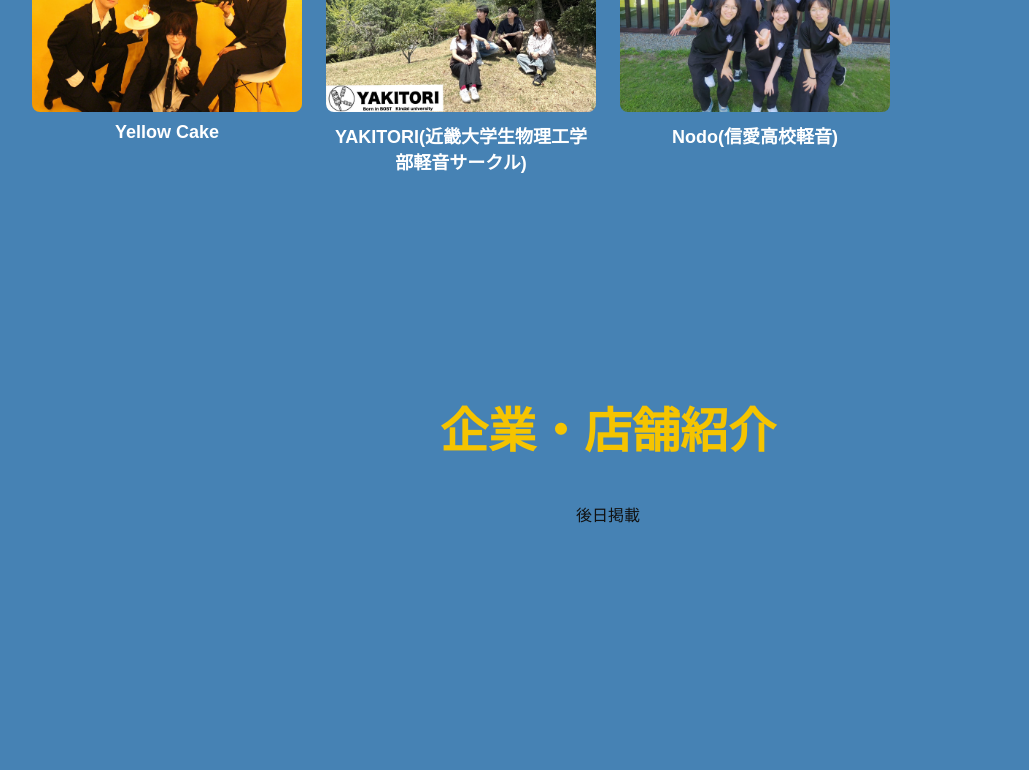
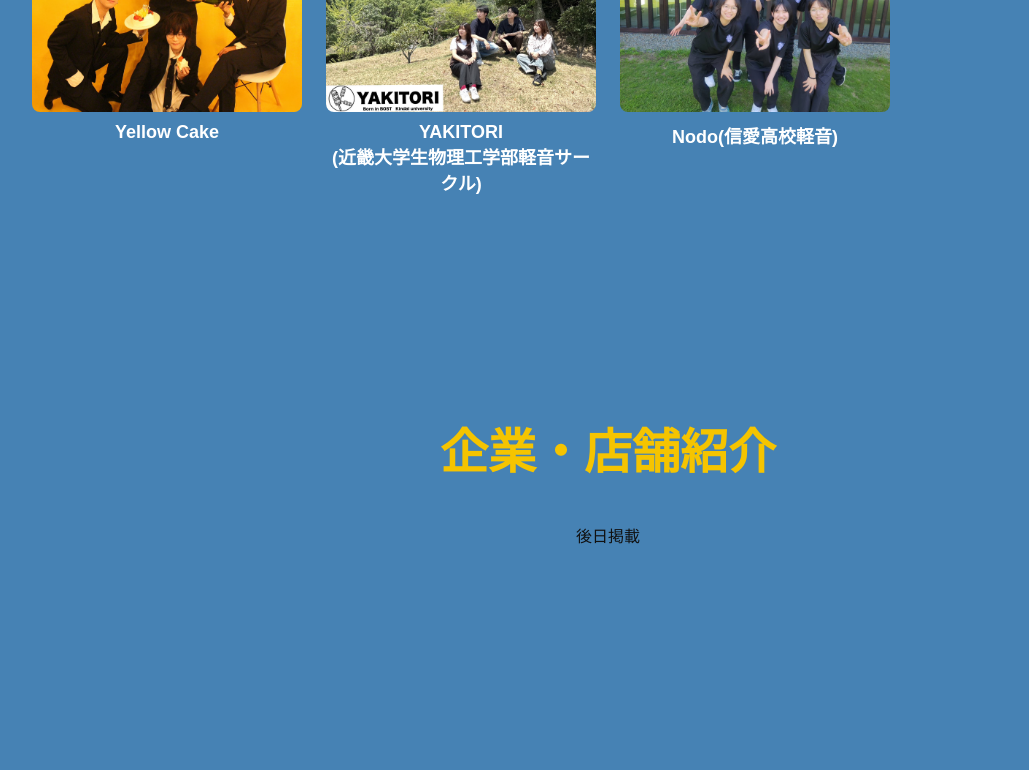
Before and after one commit to next-heroes-fes/next-heroes-fes, a plain HTML site: page index.html in a window 1280 px wide. Shown: the part 3640-4410 px from the top of the page, without its empty margins (32-1061 px from the left). Drawn offline with Linux system fonts and the light colour scheme.

Commit message:
HP更新(2026.07.24)

```diff
--- a/index.html
+++ b/index.html
@@ -317,7 +317,8 @@
         </div>
         <div class="artist-card">
             <img src="./pic/YAKITORI(近大軽音)_0.jpg" alt="yakitori" class="yakitori">
-            <p>YAKITORI(近畿大学生物理工学部軽音サークル)</p>
+            <p>YAKITORI <br>
+                (近畿大学生物理工学部軽音サークル)</p>
         </div>
         <div class="artist-card">
             <img src="./pic/Nodo(信愛高校軽音)_0.jpg" alt="nodo" class="nodo">
```
